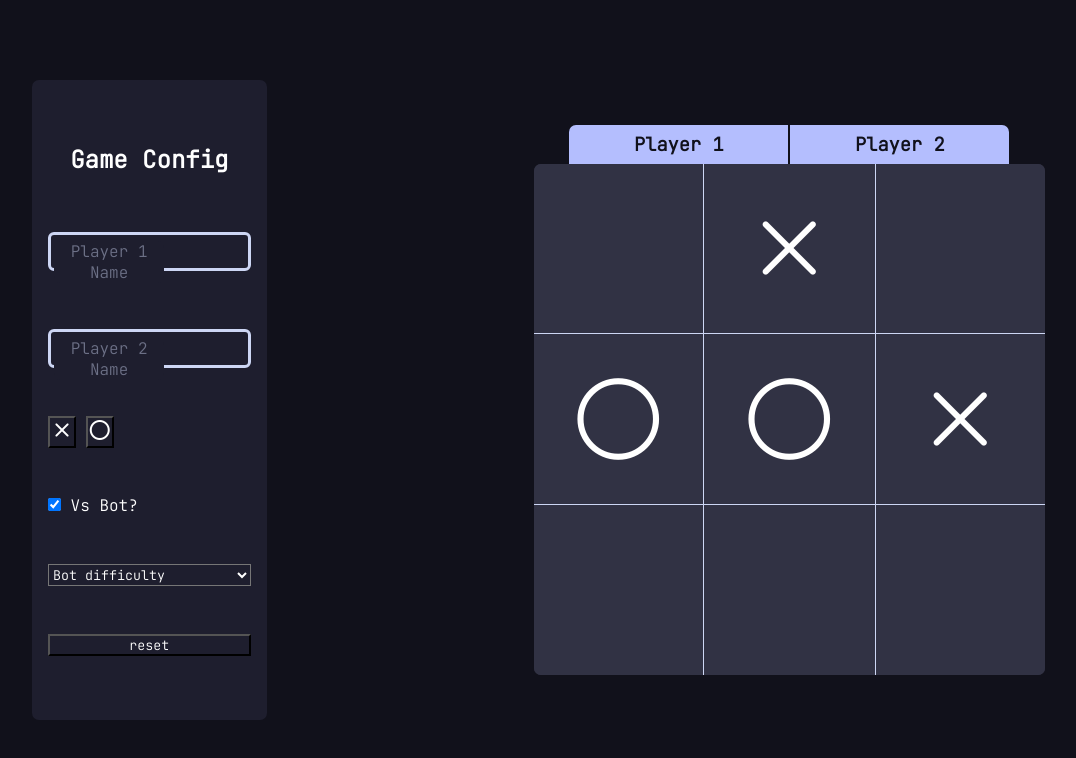
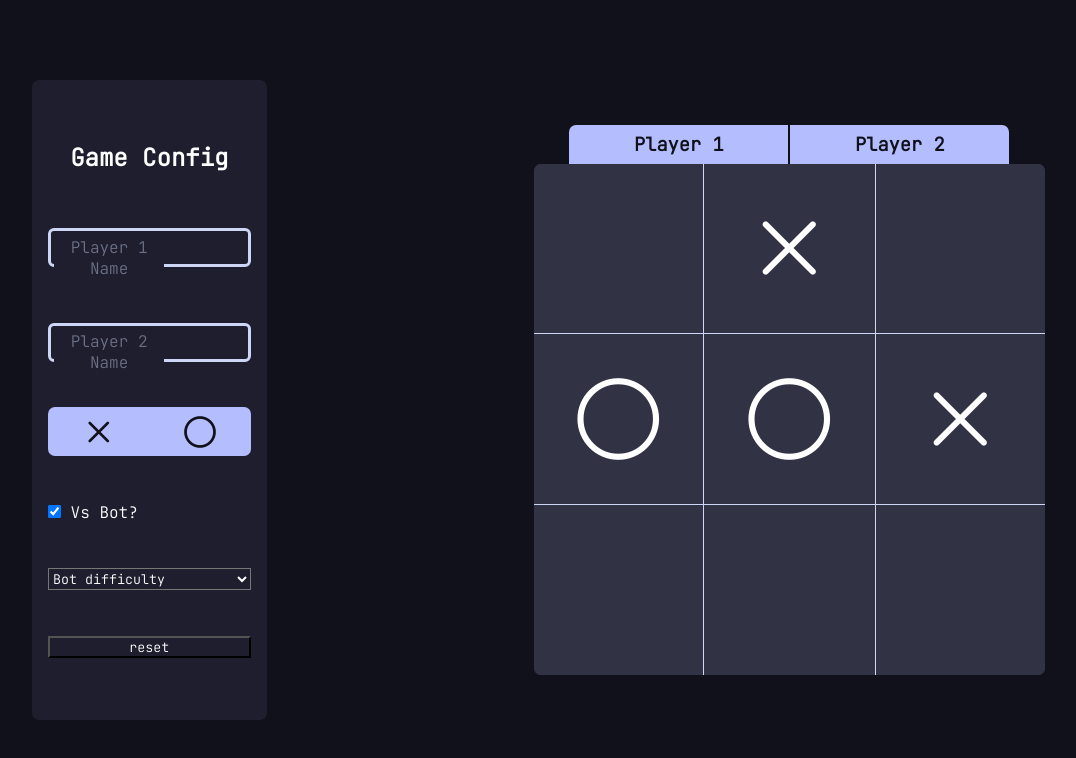
Before and after one commit to spectre-xenon/odin-tic-tac-toe, a plain HTML site: page index.html in a window 1280 px wide. Shown: the whole page, without its empty margins (64-1140 px from the left). Drawn offline with nearby package versions, Linux system fonts and the light colour scheme.

Commit message:
finished sign selection

```diff
--- a/style.css
+++ b/style.css
@@ -95,6 +95,41 @@ form h1 {
   color: var(--input);
   font-size: 14px;
   width: 48%;
+}
+
+#signSelectionContainer {
+  display: flex;
+  height: 8%;
+}
+
+#signSelectionContainer button {
+  cursor: pointer;
+  background-color: var(--accent);
+  flex: 1;
+  border: none;
+  transition: filter cubic-bezier(0.075, 0.82, 0.165, 1) 0.6s;
+  display: flex;
+  justify-content: center;
+  align-items: center;
+}
+
+#signSelectionContainer button:hover {
+  filter: brightness(110%);
+}
+
+#signSelectionContainer button span {
+  font-size: 38px;
+  background-color: var(--accent);
+  color: var(--background);
+}
+
+#x {
+  border-radius: 7px 0 0 7px;
+  border-right: 10px solid var(--background);
+}
+
+#o {
+  border-radius: 0px 7px 7px 0;
 }
 
 main {
```
